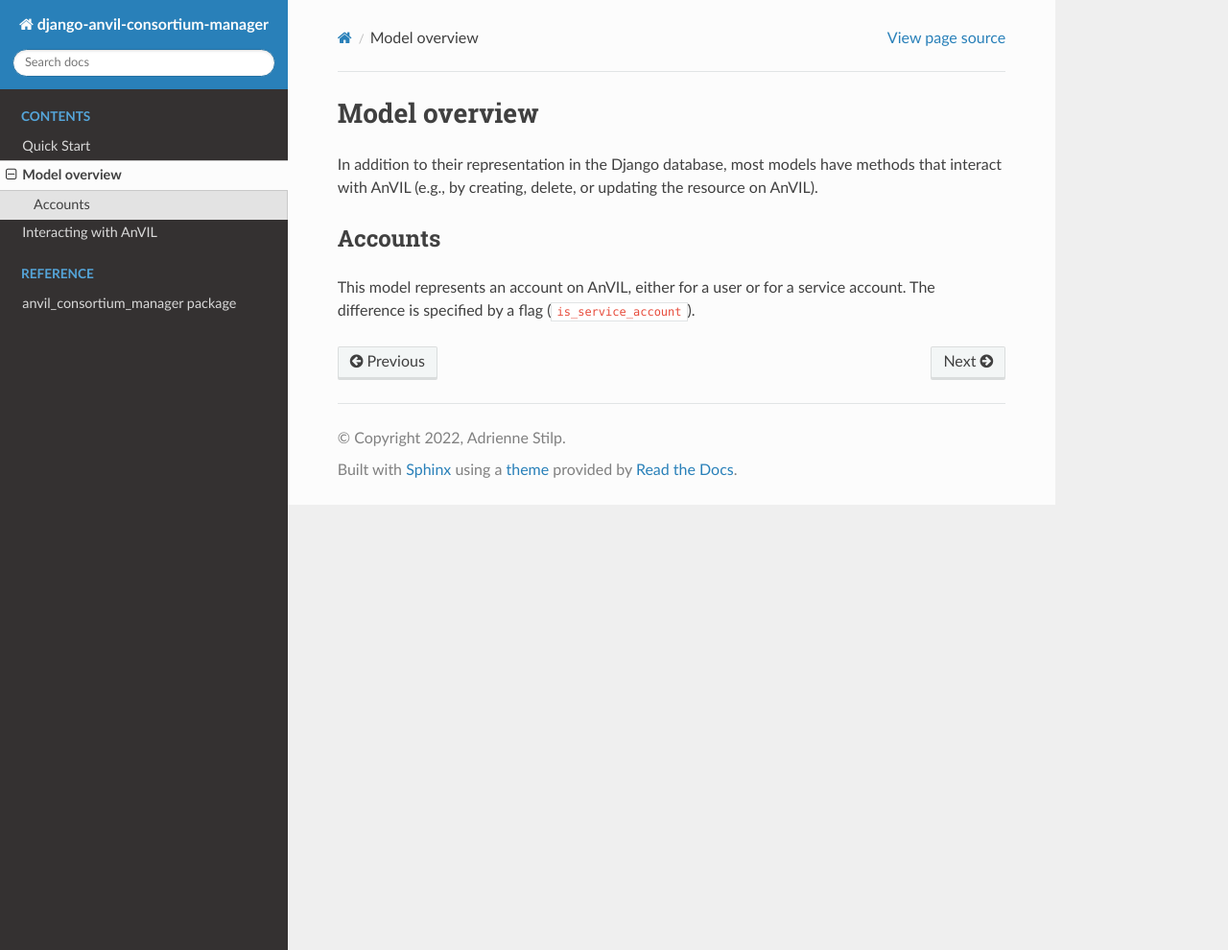
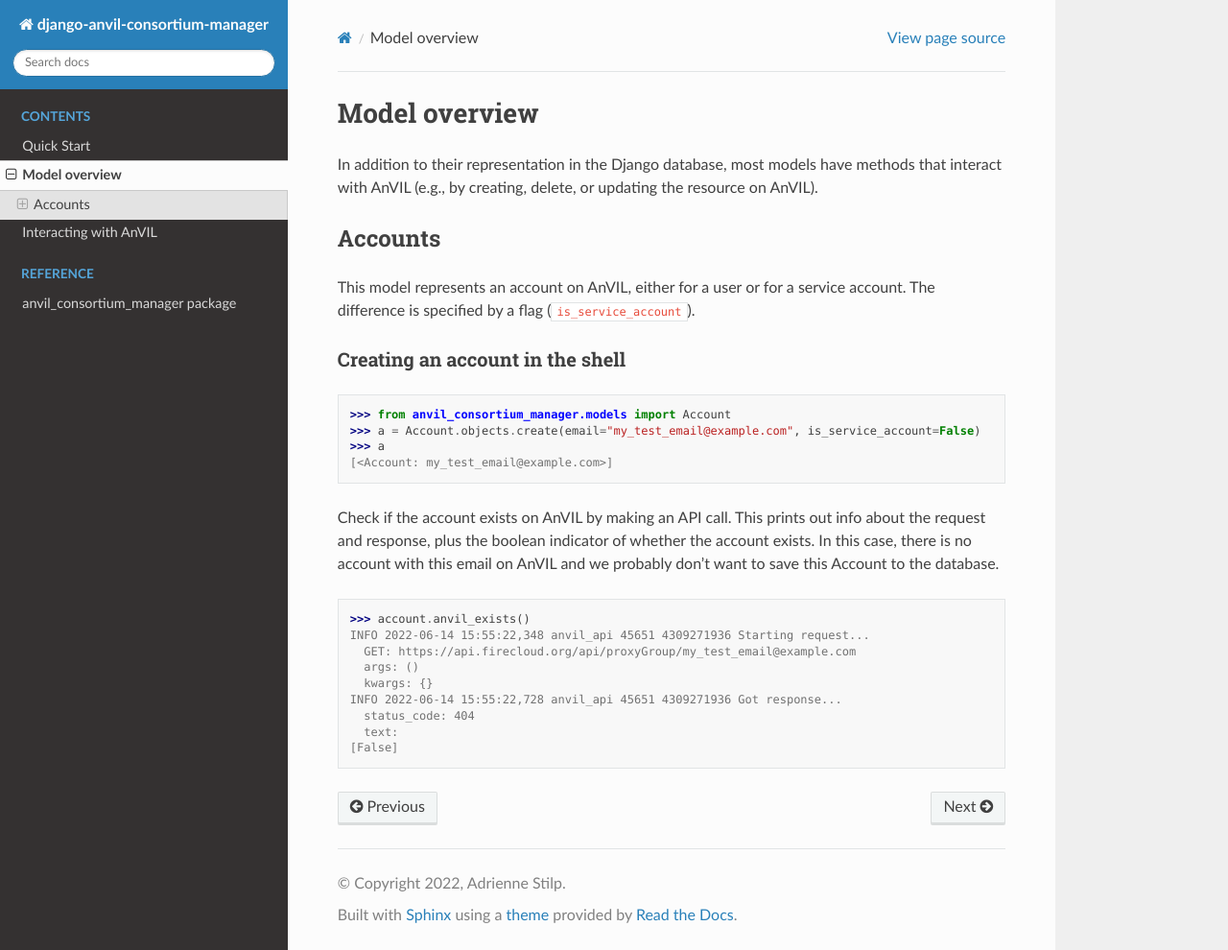
Before and after one commit to UW-GAC/django-anvil-consortium-manager, a Sphinx documentation site: the page built from docs/models.rst, in a window 1280 px wide and 990 px high. Shown: the whole window at 96% size. Built offline with Sphinx 7.4.7 and the Read the Docs theme 2.0.0, drawn with Linux system fonts in a browser that asks for light colours.

Commit message:
Add an intro to the Account model in docs

```diff
--- a/docs/models.rst
+++ b/docs/models.rst
@@ -7,3 +7,27 @@ Accounts
 ----------------------------------------------------------------------
 
 This model represents an account on AnVIL, either for a user or for a service account. The difference is specified by a flag (``is_service_account``).
+
+Creating an account in the shell
+~~~~~~
+
+.. code-block:: pycon
+
+    >>> from anvil_consortium_manager.models import Account
+    >>> a = Account.objects.create(email="my_test_email@example.com", is_service_account=False)
+    >>> a
+    [<Account: my_test_email@example.com>]
+
+Check if the account exists on AnVIL by making an API call. This prints out info about the request and response, plus
+the boolean indicator of whether the account exists.
+In this case, there is no account with this email on AnVIL and we probably don't want to save this Account to the database.
+
+    >>> account.anvil_exists()
+    INFO 2022-06-14 15:55:22,348 anvil_api 45651 4309271936 Starting request...
+      GET: https://api.firecloud.org/api/proxyGroup/my_test_email@example.com
+      args: ()
+      kwargs: {}
+    INFO 2022-06-14 15:55:22,728 anvil_api 45651 4309271936 Got response...
+      status_code: 404
+      text:
+    [False]
```
